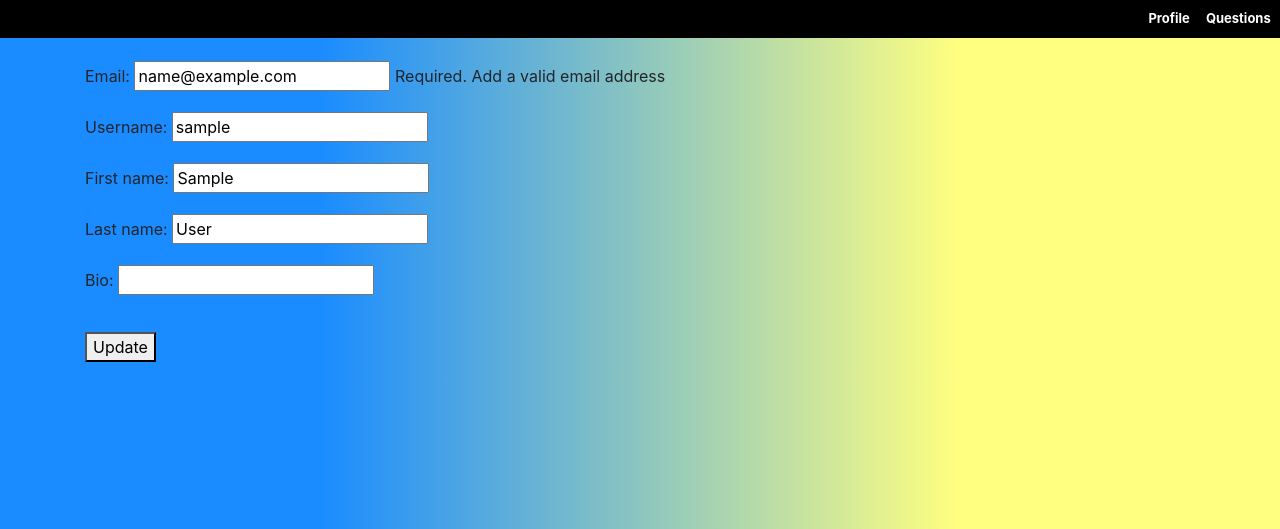
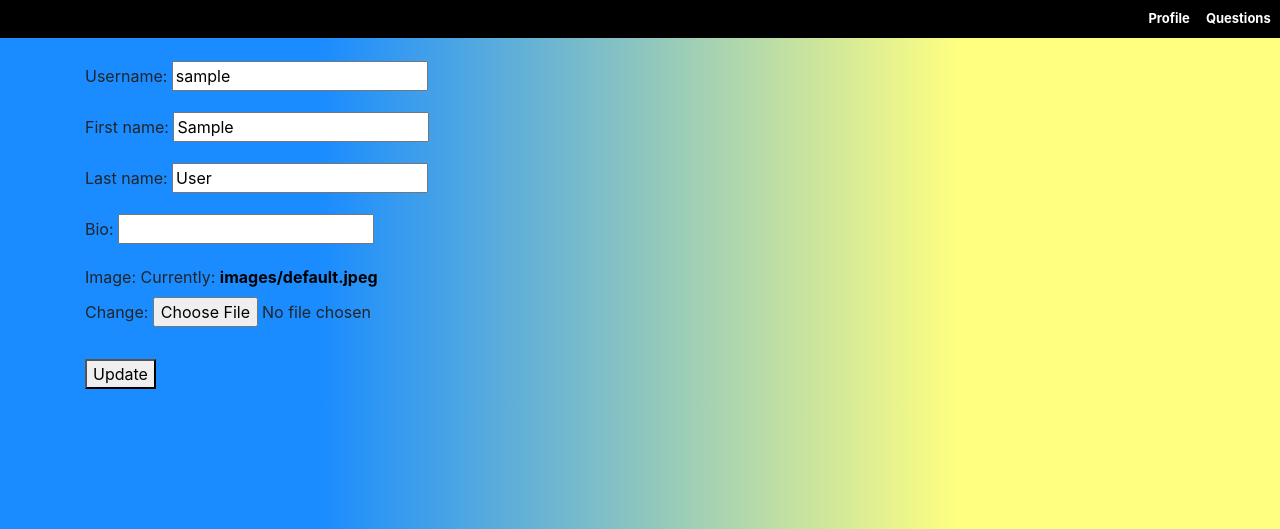
Before and after one commit to ddchon/Zen-of-Python-Puzzle-, a Django app: page /profile/edit in a window 1280 px wide. Shown: the top 529 px of the page. Run offline with Django 3.2, Linux system fonts and the light colour scheme; the visitor is signed in with stand-in values (Sample User, id 1); some libraries are stand-ins or nearby versions.

Commit message:
upload img working

```diff
--- a/zenofpythonpuzzle/templates/questions/questionshome.html
+++ b/zenofpythonpuzzle/templates/questions/questionshome.html
@@ -10,6 +10,7 @@
 
     <div id="zpython-container">
         <div class="row">
+            {% if user.is_authenticated %}
                 <div id="zen_python">
                     <div class="q-links">
                         <a href="{% url 'ind_question' 1 %}">Beautiful is better than ugly.</a>
@@ -51,6 +52,11 @@
                         <a href="{% url 'ind_question' 19 %}">Namespaces are one honking great idea -- let's do more of those!</a>
                     </div>
                 </div>
+            {% else %}
+                <p>You are not logged in </p>
+                <br>
+                <a href="{% url 'home' %}">Go to Home</a>
+            {% endif %}
         </div>
     </div>
 
--- a/zenofpythonpuzzle/templates/zenpythonpages/editprofile.html
+++ b/zenofpythonpuzzle/templates/zenpythonpages/editprofile.html
@@ -3,7 +3,7 @@
 {% block content %}
 
     <div class="container">
-        <form method="POST">
+        <form method="POST" enctype="multipart/form-data">
             {% csrf_token %}
             <fieldset class="form-group">
                 <legend class="border-bottom mb-4">Profile Info</legend>
--- a/zenofpythonpuzzle/templates/zenpythonpages/home.html
+++ b/zenofpythonpuzzle/templates/zenpythonpages/home.html
@@ -19,7 +19,7 @@
     <div class="container">
         <div class="row">
             <h3 style="font-weight: bold;"> What is this? </h3>
-            <p>We are here to provide users with a site to help REINFORCE Basics to Advanced Logic, Problem-Solving, and most importantly PYTHON.  Try your hand at our problems based on the 'ZEN OF PYTHON'.  Each line has a question related to the theme of that specific line.    <br><br>Ready to begin??? </p>
+            <p>We are here to provide users with a site to help REINFORCE Basics to Advanced Logic, Problem-Solving, and most importantly PYTHON.  Try your hand at our problems based on the 'ZEN OF PYTHON'.  Each line has a question related to the theme of that specific line.    <br><br>Ready to begin? </p>
         </div>
     </div>
     <br>
--- a/zenofpythonpuzzle/templates/zenpythonpages/signup.html
+++ b/zenofpythonpuzzle/templates/zenpythonpages/signup.html
@@ -8,6 +8,7 @@
     <br>
         <form method="POST">
             {% csrf_token %}
+            {{ form.as_p }}
             {% for i in registration_form %}
                 <p>
                     {{ i.label_tag}}
@@ -32,6 +33,9 @@
             {% endfor %}
             <button info="submit">Register</button>
         </form>
+        <br>
+        <br>
+        <br>
     </div>
 
 {% endblock content %}
--- a/zenofpythonpuzzle/zenofpythonpuzzle/settings.py
+++ b/zenofpythonpuzzle/zenofpythonpuzzle/settings.py
@@ -126,8 +126,9 @@ STATICFILES_DIR = [
     BASE_DIR + '/static/'
 ]
 
+MEDIA_ROOT = os.path.join(BASE_DIR, 'media')
 MEDIA_URL = '/media/'
-MEDIA_ROOT = os.path.join(BASE_DIR, 'media')
 
 LOGIN_REDIRECT_URL = 'profile'
 LOGOUT_REDIRECT_URL = 'home'
+LOGIN_URL = 'accounts/login'
--- a/zenofpythonpuzzle/zenpythonpages/forms.py
+++ b/zenofpythonpuzzle/zenpythonpages/forms.py
@@ -5,26 +5,18 @@ from django.contrib.auth.models import User
 from .models import Member
 
 class RegistrationForm(UserCreationForm):
-    first_name = forms.CharField(max_length=30)
-    last_name = forms.CharField(max_length=30)
-    email = forms.EmailField(max_length=60, help_text="Required. Add a valid email address")
-    bio = forms.CharField(max_length=100)
 
     class Meta:
         model = Member
-        fields = ("email", "username", "password1", "password2", "first_name", "last_name", "bio")
+        fields = ("username", "email", "password1", "password2", "first_name", "last_name", "bio")
 
 class UserUpdateForm(forms.ModelForm):
     first_name = forms.CharField(max_length=30)
     last_name = forms.CharField(max_length=30)
-    email = forms.EmailField(max_length=60, help_text="Required. Add a valid email address")
+    # email = forms.EmailField(max_length=60, help_text="Required. Add a valid email address")
     bio = forms.CharField(max_length=100)
+    image = forms.ImageField()
 
     class Meta:
         model = Member
-        fields = ("email", "username", "first_name", "last_name", "bio")
-
-# class ProfileUpdateForm(forms.ModelForm):
-#     class Meta:
-#         model = Member
-#         field = ['image']
+        fields = ("username", "first_name", "last_name", "bio", "image")
--- a/zenofpythonpuzzle/zenpythonpages/models.py
+++ b/zenofpythonpuzzle/zenpythonpages/models.py
@@ -46,6 +46,7 @@ class Member(AbstractBaseUser):
     is_superuser = models.BooleanField(default=False)
     bio = models.TextField()
     answered_comp = models.TextField()
+    image = models.ImageField(default='images/default.jpeg', upload_to='images/')
 
     USERNAME_FIELD = 'email'
     REQUIRED_FIELDS = ['username',]
--- a/zenofpythonpuzzle/zenpythonpages/views.py
+++ b/zenofpythonpuzzle/zenpythonpages/views.py
@@ -7,28 +7,13 @@ from django.contrib.auth.decorators import login_required
 from django.contrib import messages
 
 def index(request):
-    messages.warning(request, f"You are not logged in!")
-    context = {}
-
-    if request.POST:
-        form = RegistrationForm(request.POST)
-        if form.is_valid():
-            form.save()
-            email = form.cleaned_data.get('email')
-            raw_password = form.cleaned_data.get('password1')
-            account = authenticate(email=email, password=raw_password)
-            login(request, account)
-            messages.success(request, f"Your account has been created!")
-            return redirect('profile')
-        else:
-            context['registration_form'] = form
     return render(request, "zenpythonpages/home.html")
 
 def new_user(request):
     context = {}
 
     if request.POST:
-        form = RegistrationForm(request.POST)
+        form = RegistrationForm(request.POST, request.FILES)
         if form.is_valid():
             form.save()
             email = form.cleaned_data.get('email')
@@ -44,22 +29,25 @@ def new_user(request):
         context['registration_form'] = form
     return render(request, "zenpythonpages/signup.html", context)
 
-@login_required(login_url='/')
+# @login_required(login_url='/')
 def profile(request):
-    member = Member.objects.get(username=request.user.username)
-    if not len(member.answered_comp) == 0:
-        answer_perc = (len(member.answered_comp.split(",")) * 100) / 19
-        context = {
-            "answer_perc" : answer_perc
-        }
-        print(answer_perc)
-        return render(request, "zenpythonpages/userprofile.html", context=context)
+    if request.user.is_authenticated:
+        member = Member.objects.get(username=request.user.username)
+        if not len(member.answered_comp) == 0:
+            answer_perc = (len(member.answered_comp.split(",")) * 100) / 19
+            context = {
+                "answer_perc" : answer_perc
+            }
+            print(answer_perc)
+            return render(request, "zenpythonpages/userprofile.html", context=context)
+        return render(request, "zenpythonpages/userprofile.html")
 
-    return render(request, "zenpythonpages/userprofile.html")
+    else:
+        return redirect('/accounts/login')
 
 def edit_profile(request):
     if request.method == "POST":
-        form = UserUpdateForm(request.POST, instance=request.user)
+        form = UserUpdateForm(request.POST, request.FILES, instance=request.user)
 
         if form.is_valid():
             form.save()
@@ -70,14 +58,14 @@ def edit_profile(request):
         context = {
             "form": form
         }
-    return render(request, "zenpythonpages/editprofile.html", context)
+    return render(request, "zenpythonpages/editprofile.html", context=context)
 
 def delete_user(request, username):
     try:
         to_delete = Member.objects.get(username=username)
         to_delete.delete()
-        messages.danger(request, f"Your account has been deleted!")
-    except Member.DoesNotExit:
+        messages.warning(request, f"Your account has been deleted!")
+    except Member.DoesNotExist:
         print("User Does Not Exist")
         return redirect("profile")
     return redirect("home")
```
Also changed, not shown: zenofpythonpuzzle/questions/views.py (+7 -4 lines), zenofpythonpuzzle/templates/zenpythonpages/userprofile.html (+5 -4 lines), zenofpythonpuzzle/questions/migrations/0001_initial.py (deleted), zenofpythonpuzzle/questions/migrations/__init__.py (deleted), zenofpythonpuzzle/zenpythonpages/migrations/0001_initial.py (deleted), zenofpythonpuzzle/zenpythonpages/migrations/__init__.py (deleted). Lines whose indentation alone changed are shown as unchanged.
